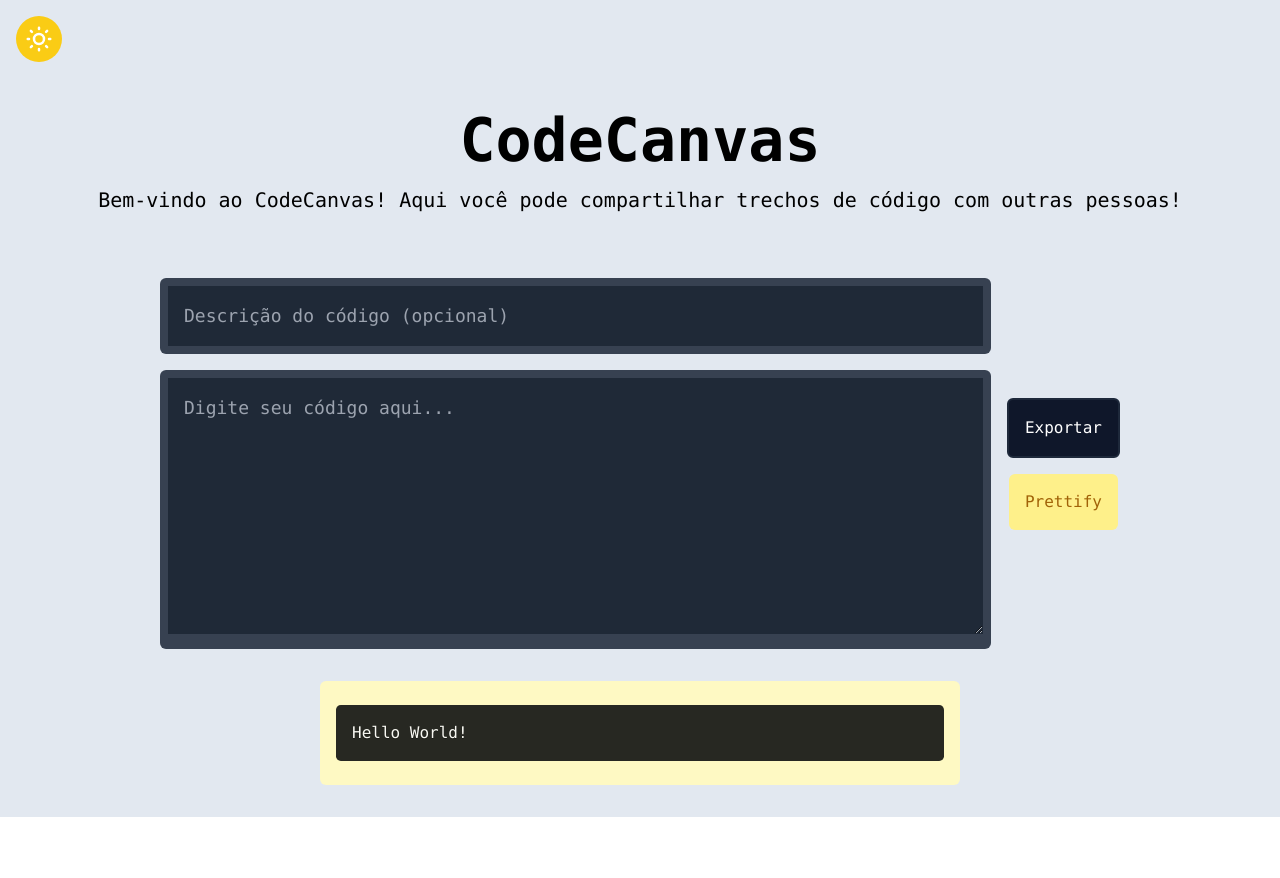
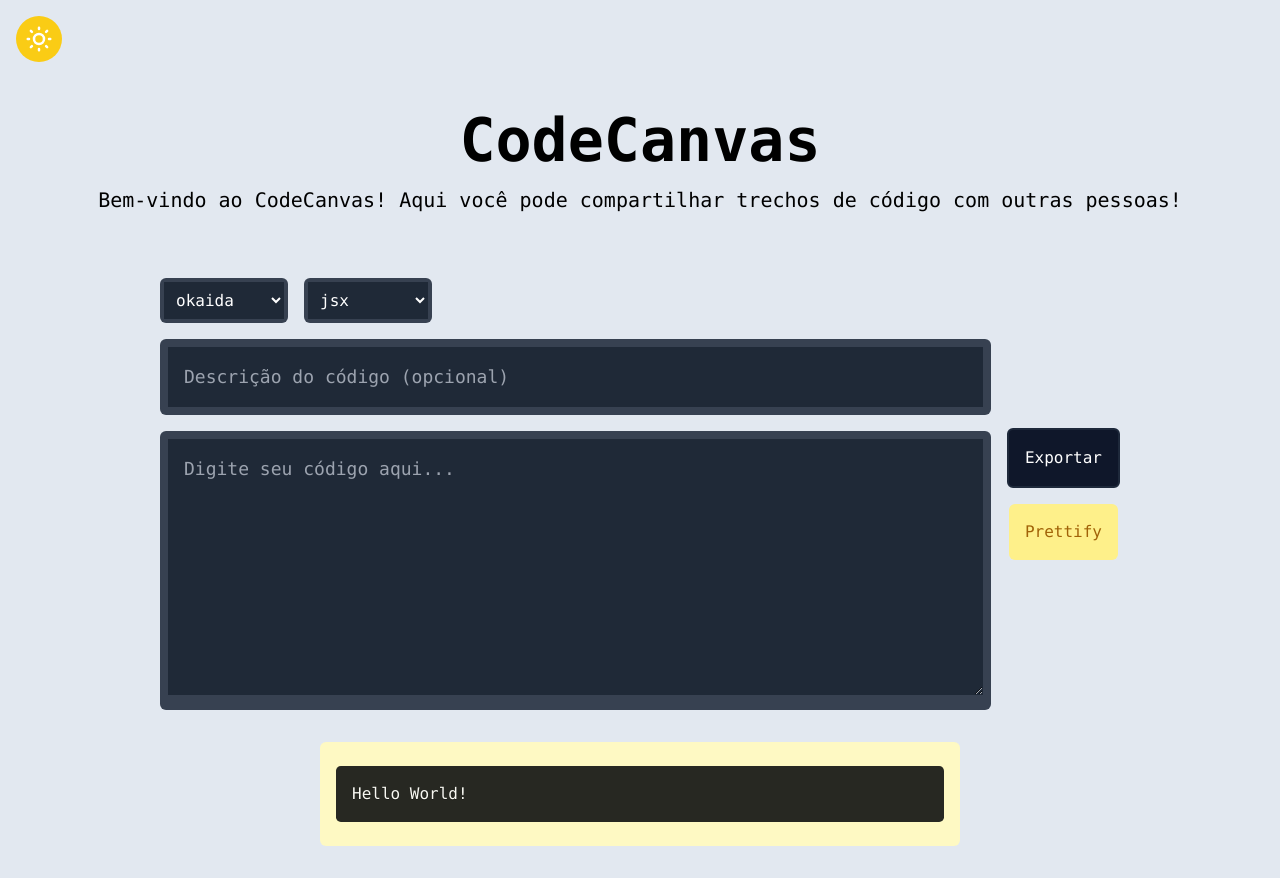
Before and after one commit to davisbento/code-canvas, a Next.js app: page / in a window 1280 px wide. Before the commit the page ends 817 px from the top, so only its background shows below. Built offline with nearby package versions, Linux system fonts and the light colour scheme.

Commit message:
code style and language

```diff
--- a/src/app/components/CodeSnippet/index.tsx
+++ b/src/app/components/CodeSnippet/index.tsx
@@ -11,7 +11,7 @@ const CodeSnippet = ({}) => {
 				placeholder='Digite seu código aqui...'
 				value={codeAtom.code}
 				onChange={(e) => handleChangeCode(e.target.value)}
-				className='w-full h-64 p-4 text-lg font-mono text-white focus:outline-none overflow-hidden bg-gray-800'
+				className='w-full h-64 p-4 text-lg text-white focus:outline-none overflow-hidden bg-gray-800'
 			/>
 		</div>
 	);
--- /dev/null
+++ b/src/app/components/LanguageSwitcher/index.tsx
@@ -0,0 +1,27 @@
+'use client';
+
+import useStyleState from '@/app/hooks/useStyleState';
+
+import { languageOptions } from '@/app/utils/stylesOptions';
+
+const LanguageSwitcher = () => {
+	const { styleAtom, handlChangeLanguage } = useStyleState();
+
+	return (
+		<div className='p-1 rounded-md dark:bg-gray-200 bg-gray-700 w-32'>
+			<select
+				className='p-2 w-full bg-gray-800 text-white'
+				value={styleAtom.language}
+				onChange={(e) => handlChangeLanguage(e.target.value as string)}
+			>
+				{languageOptions.map((lang, index) => (
+					<option key={index} value={lang}>
+						{lang}
+					</option>
+				))}
+			</select>
+		</div>
+	);
+};
+
+export default LanguageSwitcher;
--- a/src/app/components/PrettifyCodeButton/index.tsx
+++ b/src/app/components/PrettifyCodeButton/index.tsx
@@ -1,10 +1,14 @@
 'use client';
 
 import useCodeState from '@/app/hooks/useCodeState';
+import useStyleState from '@/app/hooks/useStyleState';
 import { formatCode } from '@/app/utils/formatCode';
+
+const allowedLanguages = ['javascript', 'typescript', 'jsx', 'tsx', 'css', 'scss', 'html', 'json'];
 
 const PrettifyCodeButton = () => {
 	const { handleChangeCode, codeAtom } = useCodeState();
+	const { styleAtom } = useStyleState();
 
 	const handleMakeCodePretty = async () => {
 		const formattedCode = await formatCode(codeAtom.code);
@@ -12,7 +16,11 @@ const PrettifyCodeButton = () => {
 	};
 
 	return (
-		<button className='p-4 border-yellow-100 bg-yellow-200 rounded-md' onClick={() => handleMakeCodePretty()}>
+		<button
+			disabled={!allowedLanguages.includes(styleAtom.language)}
+			className='p-4 border-yellow-100 bg-yellow-200 rounded-md disabled:opacity-50'
+			onClick={() => handleMakeCodePretty()}
+		>
 			<span className='text-yellow-700'>Prettify</span>
 		</button>
 	);
--- /dev/null
+++ b/src/app/components/StyleSwitcher/index.tsx
@@ -0,0 +1,27 @@
+'use client';
+
+import useStyleState from '@/app/hooks/useStyleState';
+
+import { styleOptions } from '@/app/utils/stylesOptions';
+
+const StyleSwitcher = () => {
+	const { styleAtom, handleChangeStyle } = useStyleState();
+
+	return (
+		<div className='p-1 rounded-md dark:bg-gray-200 bg-gray-700 w-32'>
+			<select
+				className='p-2 w-full bg-gray-800 text-white'
+				value={Object.keys(styleOptions).find((style) => styleOptions[style] === styleAtom.highliterStyle)}
+				onChange={(e) => handleChangeStyle(styleOptions[e.target.value])}
+			>
+				{Object.keys(styleOptions).map((style, index) => (
+					<option key={index} value={style}>
+						{style}
+					</option>
+				))}
+			</select>
+		</div>
+	);
+};
+
+export default StyleSwitcher;
--- a/src/app/components/SyntaxHighlighterSnippet/index.tsx
+++ b/src/app/components/SyntaxHighlighterSnippet/index.tsx
@@ -1,17 +1,18 @@
 'use client';
 
 import useCodeState from '@/app/hooks/useCodeState';
+import useStyleState from '@/app/hooks/useStyleState';
 import { Prism as SyntaxHighlighter } from 'react-syntax-highlighter';
-import { okaidia } from 'react-syntax-highlighter/dist/esm/styles/prism';
 
 const SyntaxHighlighterSnippet = () => {
 	const { codeAtom } = useCodeState();
+	const { styleAtom } = useStyleState();
 
 	return (
 		<div id='image-to-generate' className='p-4 rounded-md bg-yellow-100 w-2/3'>
 			{codeAtom.description && <p className='text-2xl text-yellow-700 text-center'>{codeAtom.description}</p>}
 
-			<SyntaxHighlighter language='jsx' style={okaidia} wrapLines>
+			<SyntaxHighlighter language={styleAtom.language} style={styleAtom.highliterStyle} wrapLines>
 				{codeAtom.code || 'Hello World!'}
 			</SyntaxHighlighter>
 		</div>
--- /dev/null
+++ b/src/app/hooks/useStyleState.ts
@@ -0,0 +1,30 @@
+import { CSSProperties } from 'react';
+import { useRecoilState } from 'recoil';
+import { styleState } from '../states/style';
+import { StyleOptionCss } from '../utils/stylesOptions';
+
+const useStyleState = () => {
+	const [styleAtom, setStyleAtom] = useRecoilState(styleState);
+
+	const handleChangeStyle = (style: StyleOptionCss) => {
+		setStyleAtom({
+			...styleAtom,
+			highliterStyle: style
+		});
+	};
+
+	const handlChangeLanguage = (language: string) => {
+		setStyleAtom({
+			...styleAtom,
+			language
+		});
+	};
+
+	return {
+		styleAtom,
+		handleChangeStyle,
+		handlChangeLanguage
+	};
+};
+
+export default useStyleState;
--- a/src/app/page.tsx
+++ b/src/app/page.tsx
@@ -5,6 +5,8 @@ import GenerateImageButton from './components/GenerateImageButton';
 import PrettifyCodeButton from './components/PrettifyCodeButton';
 import SyntaxHighlighterSnippet from './components/SyntaxHighlighterSnippet';
 import ThemeSwitcher from './components/ThemeSwitcher';
+import StyleSwitcher from './components/StyleSwitcher';
+import LanguageSwitcher from './components/LanguageSwitcher';
 
 const Container = ({ children }: PropsWithChildren) => {
 	return <div className='flex flex-col gap-8 md:w-3/4 w-full md:px-0 px-4 pb-8'>{children}</div>;
@@ -35,6 +37,11 @@ export default function Home() {
 			<Container>
 				<div className='flex md:flex-row flex-col items-center gap-4 w-full'>
 					<CodeContainer>
+						<div className='flex gap-4'>
+							<StyleSwitcher />
+							<LanguageSwitcher />
+						</div>
+
 						<CodeDescription />
 
 						<CodeSnippet />
--- /dev/null
+++ b/src/app/states/style.ts
@@ -0,0 +1,10 @@
+import { atom } from 'recoil';
+import { styleOptions } from '../utils/stylesOptions';
+
+export const styleState = atom({
+	key: 'styleState',
+	default: {
+		highliterStyle: styleOptions.okaida,
+		language: 'jsx'
+	}
+});
--- /dev/null
+++ b/src/app/utils/stylesOptions.ts
@@ -0,0 +1,39 @@
+import { CSSProperties } from 'react';
+import {
+	okaidia,
+	dracula,
+	gruvboxDark,
+	gruvboxLight,
+	atomDark,
+	tomorrow,
+	materialDark,
+	materialLight
+} from 'react-syntax-highlighter/dist/esm/styles/prism';
+
+export type StyleOptionCss = Record<string, CSSProperties>;
+type StyleOption = Record<string, StyleOptionCss>;
+
+export const styleOptions: StyleOption = {
+	okaida: okaidia,
+	dracula: dracula,
+	gruvboxDark: gruvboxDark,
+	gruvboxLight: gruvboxLight,
+	atomDark: atomDark,
+	tomorrow: tomorrow,
+	materialDark: materialDark,
+	materialLight: materialLight
+};
+
+export const languageOptions = [
+	'jsx',
+	'javascript',
+	'typescript',
+	'python',
+	'css',
+	'html',
+	'json',
+	'markdown',
+	'bash',
+	'yaml',
+	'go'
+];
```
